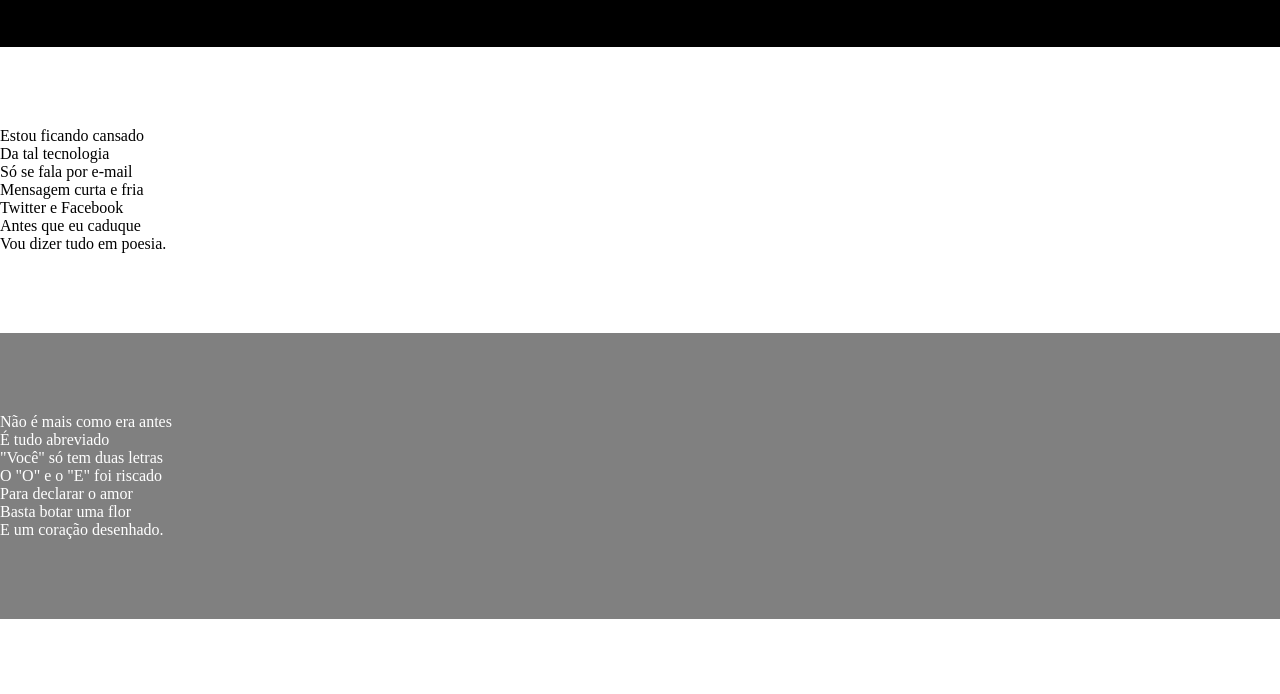
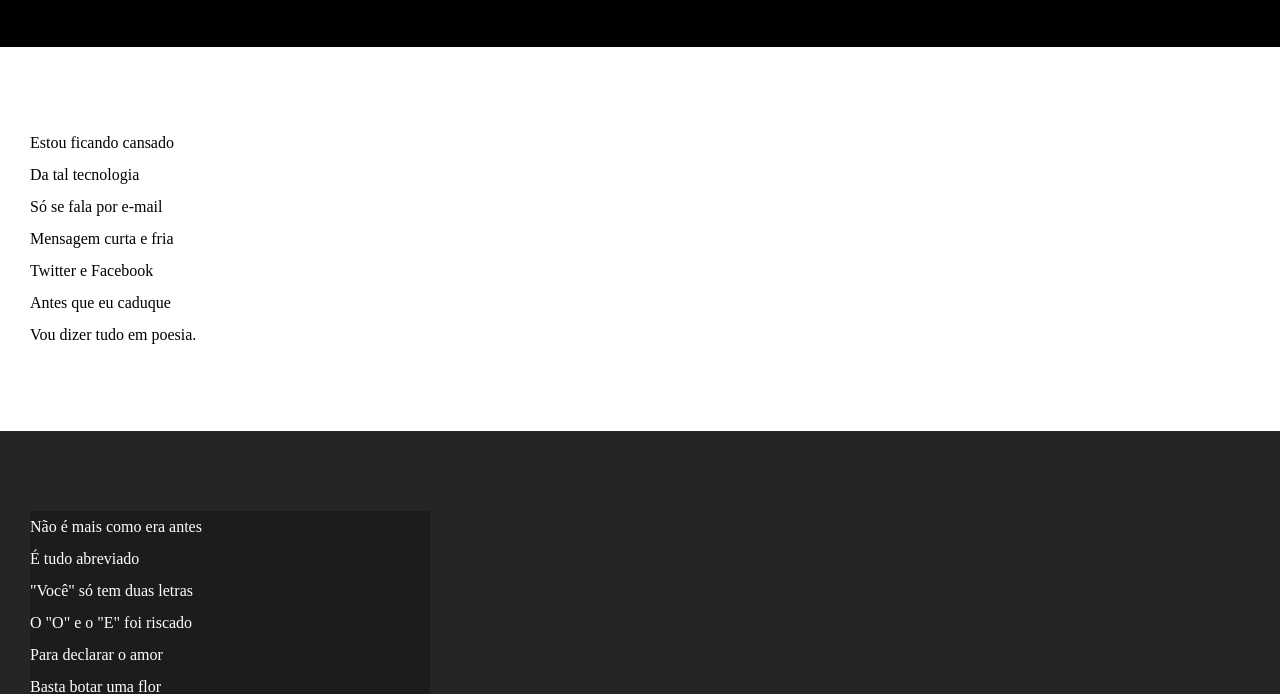
Before and after one commit to FerreiraArth/Projeto-Cordel, a plain HTML site: page index.html in a window 1280 px wide. Shown: the part 108-802 px from the top of the page. Drawn offline with Linux system fonts and the light colour scheme.

Commit message:
Update style.css

```diff
--- a/style.css
+++ b/style.css
@@ -35,14 +35,20 @@ a:hover {
 section{
     padding-top: 10vh;
     padding-bottom: 10vh;
+    line-height: 2em;
+    padding-left: 30px;
 }
 section.normal{
     background-color: white;
     color: black;
 }
 section.image{
-    background: grey;
+    background: #252525;
     color: white;
+}
+section.image > p {
+    width: 400px;
+    background-color: #00000041;
 }
 
 footer{
```
